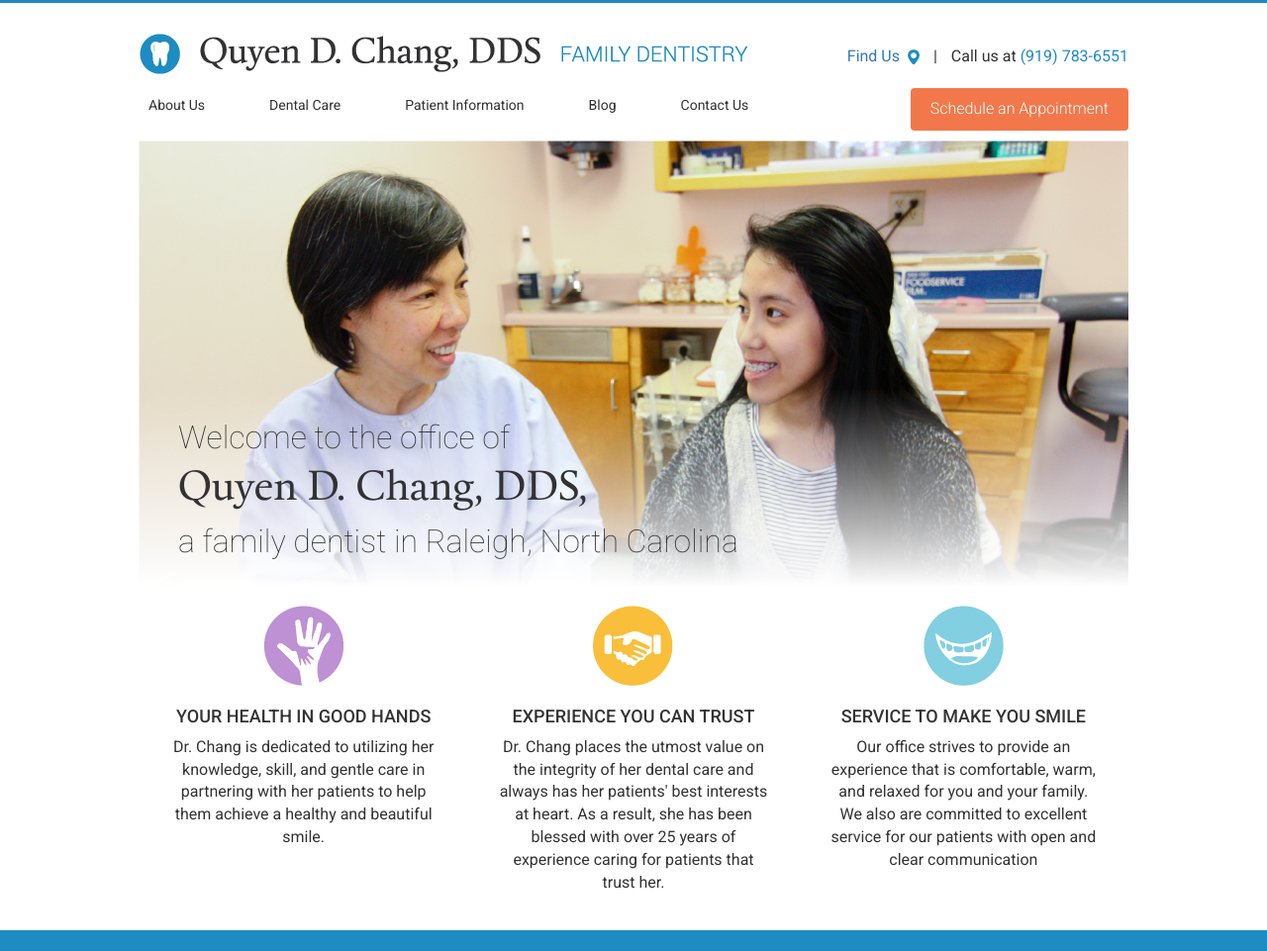
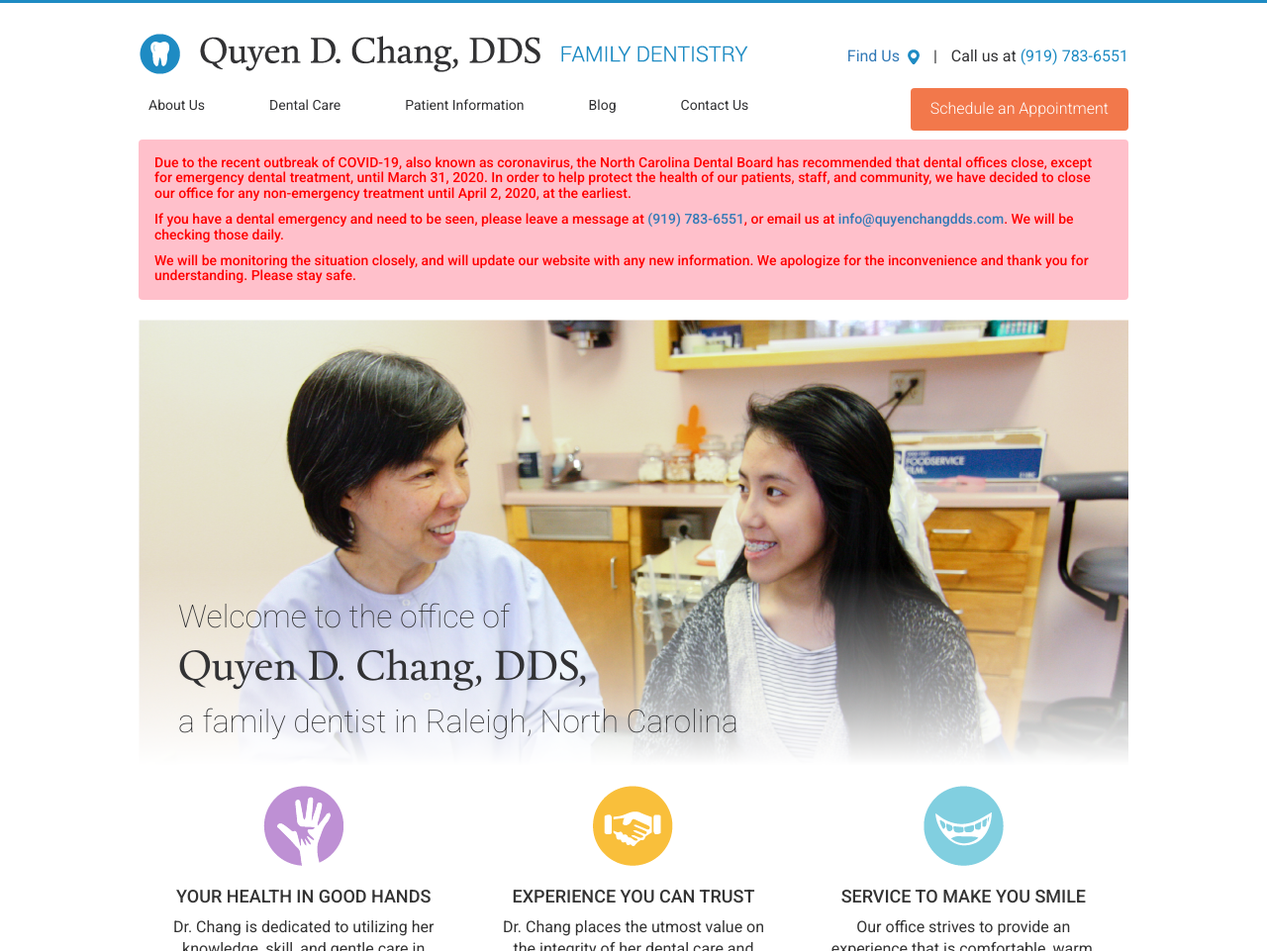
Before and after one commit to gabrielyeung/changdds, a Jekyll site: the page built from index.html, in a window 1280 px wide, cut to the strip 0-961 px from the top of the page. Shown: the whole strip at 99% size. Built offline with Jekyll 4.4.1, drawn with Linux system fonts in a browser that asks for light colours.

Commit message:
add covid-19 alert msg

```diff
--- /dev/null
+++ b/_includes/alerts/covid19.html
@@ -0,0 +1,11 @@
+<h5 class="alert">
+  <p>
+  Due to the recent outbreak of COVID-19, also known as coronavirus, the North Carolina Dental Board has recommended that dental offices close, except for emergency dental treatment, until March 31, 2020. In order to help protect the health of our patients, staff, and community, we have decided to close our office for any non-emergency treatment until April 2, 2020, at the earliest.
+  </p>
+  <p style="padding: 6px 0px;">
+  If you have a dental emergency and need to be seen, please leave a message at <a href="tel:19197836551">(919) 783-6551</a>, or email us at <a href="mailto:{{site.email}}">{{site.email}}</a>. We will be checking those daily.
+  </p>
+  <p>
+  We will be monitoring the situation closely, and will update our website with any new information. We apologize for the inconvenience and thank you for understanding. Please stay safe.
+  </p>
+</h5>
--- a/_includes/header.html
+++ b/_includes/header.html
@@ -43,20 +43,10 @@
       </ul>
   </nav>
 
-    {% comment %}
-    <!-- Holiday / Closure Section -->
-    <h5 class="alert">
-      We will be closing at 12 PM on Thursday, September 13, 2018 and will close all day Friday, September 14, 2018 due to Hurricane Florence. We apologize for the inconvenience, and hope everyone stays safe.
-      We will be closed from Monday, July 16, 2018 to Monday, July 23, 2018.
-        <!--
-        <ul>
-          <li>Thursday, November 23, 2017</li>
-          <li>Friday, November 24, 2017 </li>
-          <li>Monday, November 27, 2017</li>
-        </ul>
-        -->
-      We will re-open Tuesday, July 24, 2018. We apologize for the inconvenience. The best way to contact us during this time is via e-mail: <a href="mailto:{{site.email}}">{{site.email}}</a>, or you can call us at <a href="tel:19197836551">919-783-6551</a> and leave a message - we will check them periodically.</li>
-    </h5>
-    {% endcomment %}
+  <!-- Holiday / Closure Section -->
+  {% comment %}
+    {% include alerts/thanksgiving.html %}
+  {% endcomment %}
 
+  {% include alerts/covid19.html %}
 </header>
```
Also changed, not shown: _includes/alerts/thanksgiving.html (added, +13 -0 lines).
